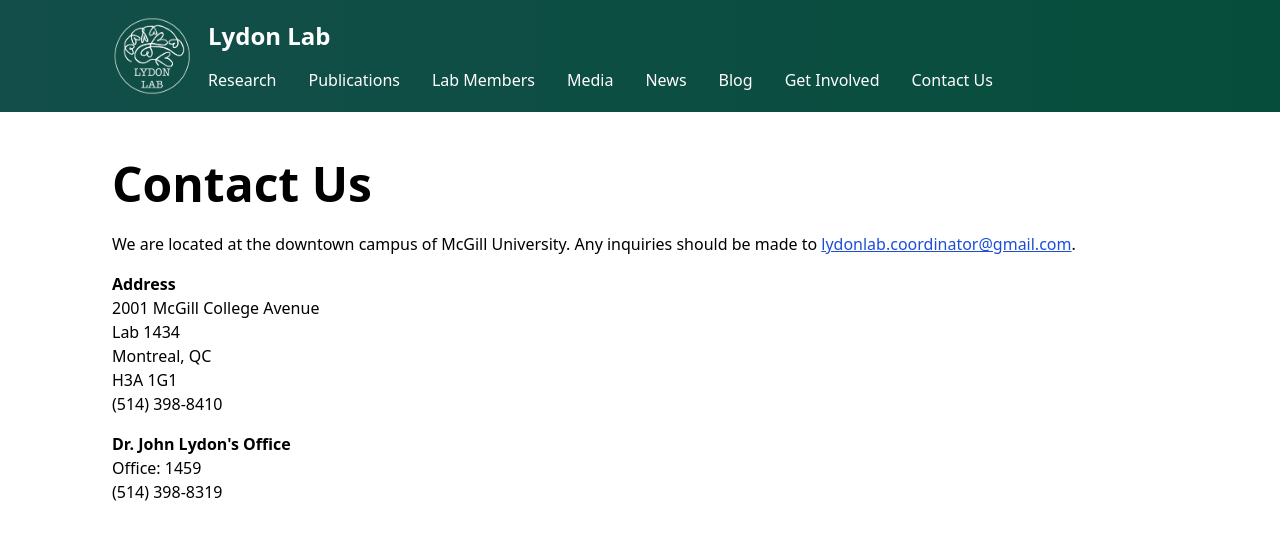
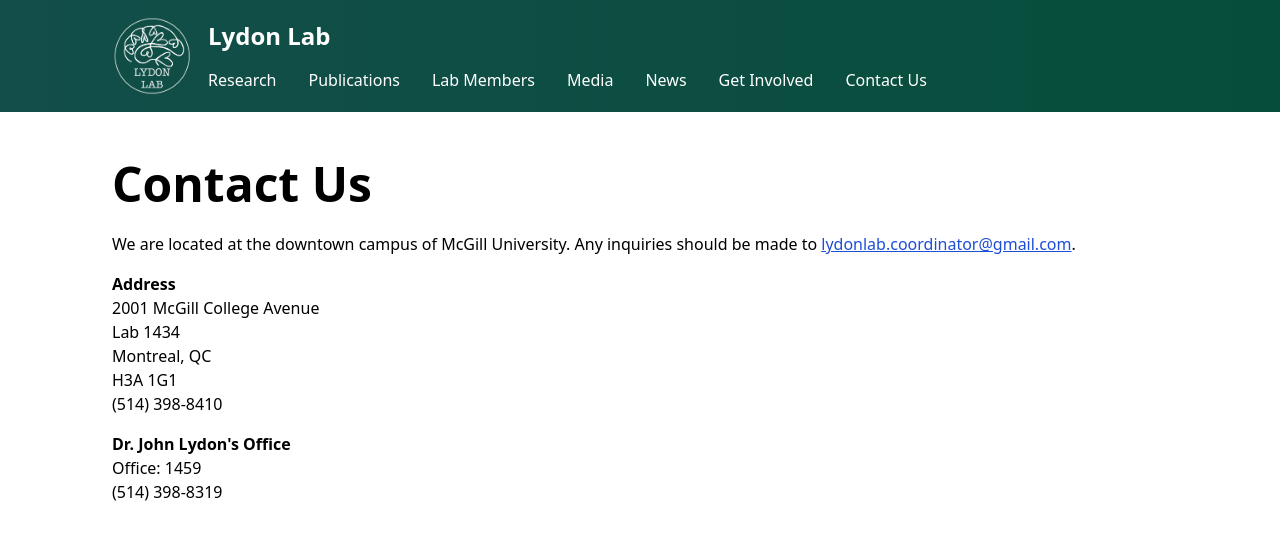
Before and after one commit to lydonit/lydon-main, a SvelteKit app: page /contact-us in a window 1280 px wide. Shown: the top 540 px of the page. Built offline with nearby package versions, Linux system fonts and the light colour scheme.

Commit message:
hide blog for now

```diff
--- a/src/components/Navbar.svelte
+++ b/src/components/Navbar.svelte
@@ -28,7 +28,7 @@
         <NavItem route="/lab-members" display="Lab Members" />
         <NavItem route="/media" display="Media" />
         <NavItem route="/news" display="News" />
-        <NavItem route="/blog" display="Blog" />
+        <!-- <NavItem route="/blog" display="Blog" /> -->
         <!-- <NavItem route="/poster-presentations" display="Poster Presentations" /> -->
         <NavItem route="/get-involved" display="Get Involved" />
         <NavItem route="/contact-us" display="Contact Us" />
@@ -73,7 +73,7 @@
 			<NavItem style="col" route="/lab-members" display="Lab Members" />
 			<NavItem style="col" route="/media" display="Media" />
 			<NavItem style="col" route="/news" display="News" />
-			<NavItem style="col" route="/blog" display="Blog" />
+			<!-- <NavItem style="col" route="/blog" display="Blog" /> -->
 			<NavItem style="col" route="/get-involved" display="Get Involved" />
 			<NavItem style="col" route="/contact-us" display="Contact Us" />
 		</div>
```
